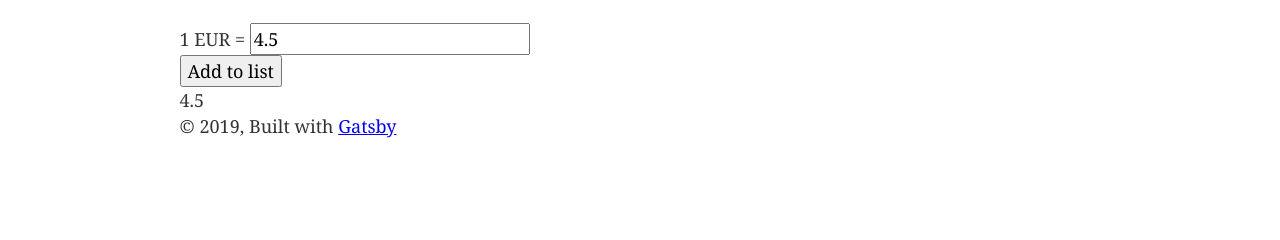
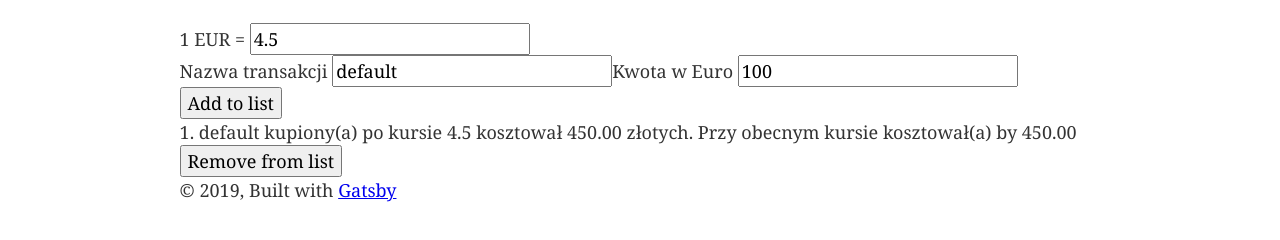
Before and after one commit to sajmonmajster/CurrencyProject, a Gatsby site: page / in a window 1280 px wide. Both pictures are taken after a click on the button "Add to list". Shown: the part 100-340 px from the top of the page. Built offline with nearby package versions, Linux system fonts and the light colour scheme; Gatsby itself is replaced by a stand-in of ours.

Commit message:
second commit

```diff
--- a/src/components/converter.js
+++ b/src/components/converter.js
@@ -1,9 +1,9 @@
 import React,  { useState } from "react"
 
-const Converter = ({value, onChange}) => {
+const Converter = ({converterValue, onChangeConverter}) => {
   return (
     <div>
-        1 EUR = <input type="text" name="converter" value={value} onChange={onChange} />
+        1 EUR = <input type="text" name="converter" value={converterValue} onChange={onChangeConverter} />
     </div>
   );
 }
--- a/src/components/transaction.js
+++ b/src/components/transaction.js
@@ -0,0 +1,12 @@
+import React,  { useState } from "react"
+
+const Transaction = ({name, onChangeName, value, onChangeValue}) => {
+  return (
+    <div>
+       Nazwa transakcji <input type="text" name="transactionValue" value={name} onChange={onChangeName} />
+       Kwota w Euro <input type="text" name="transactionValue" value={value} onChange={onChangeValue} />
+    </div>
+  );
+}
+
+export default Transaction
--- a/src/pages/index.js
+++ b/src/pages/index.js
@@ -1,67 +1,63 @@
 import React,  { useState } from "react"
 import { Link } from "gatsby"
-
 import Layout from "../components/layout"
 import Image from "../components/image"
 import SEO from "../components/seo"
 import Converter from '../components/converter'
+import Transaction from "../components/transaction";
 
 const IndexPage = () => {
   const [currency, setCurrency] = useState(4.5);
+  const [transactionName, setTransactionName] = useState("default");
+  const [transactionValue, setTransactionValue] = useState(100);
   const [list, setList] = useState([]);
 
-  const onChange = (event) => {
+
+  const onChangeConverter = (event) => {
     setCurrency(event.target.value);
   }
 
+  const onChangeName = (event) => {
+    setTransactionName(event.target.value);
+  }
+
+  const onChangeValue = (event) => {
+    setTransactionValue(event.target.value);
+  }
+
   const addToList = () => {
+    const convertedValue = (currency * transactionValue).toFixed(2)
     const item = {
-      value: currency,
+      name: transactionName,
+      value: transactionValue,
+      convertedValue: convertedValue,
+      currency: currency
     };
     const newList = list.concat([item]);
 
     setList(newList);
   }
 
+  const removeFromList = (index) => {
+    const newList = [...list];
+    newList.splice(index, 1);
+    setList(newList);
+  }
+
   return (
     <Layout>
-      <Converter value={currency} onChange={onChange}></Converter>
+      <Converter converterValue={currency} onChangeConverter={onChangeConverter}></Converter>
+      <Transaction name={transactionName} value={transactionValue} onChangeName={onChangeName} onChangeValue={onChangeValue}></Transaction>
       <button onClick={addToList}>Add to list</button>
-      {
-        list.map((item, index) => <div key={index}>{item.value}</div>)
-      }
+        {
+          list.map((item, index) =>
+          <div key={index}>
+           {index+1}. {item.name} kupiony(a) po kursie {item.currency} kosztował {item.convertedValue} złotych. Przy obecnym kursie kosztował(a) by {(currency * item.value).toFixed(2)}
+           <button onClick={() => removeFromList(index)}>Remove from list</button>
+          </div>)
+        }
     </Layout>
   );
 }
 
 export default IndexPage
-
-
-// const IndexPage = () => {
-//   const [currency, setCurrency] = useState(0);
-//   const [list, setList] = useState([]);
-
-//   const onChange = (event) => {
-//     setCurrency(event.target.value);
-//   }
-
-//   const addToList = () => {
-//     const item = {
-//       value: currency,
-//     };
-//     const newList = list.concat([item]);
-
-//     setList(newList);
-//   }
-
-//   return (
-//     <Layout>
-//       <input onChange={onChange}/>
-//       <p>1 EUR = {currency} zł</p>
-//       <button onClick={addToList}>Add to list</button>
-//       {
-//         list.map((item, index) => <div key={index}>{item.value}</div>)
-//       }
-//     </Layout>
-//   );
-// }
```
